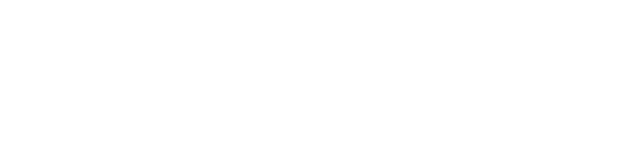
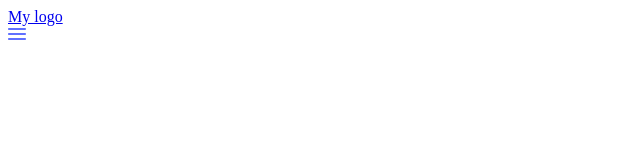
Before and after one commit to francis450/Mobile-First-Portfolio-Sneak-Peek, a website: page index.html in a window 1280 px wide. Shown: the whole page, without its empty margins (0-640 px from the left). Drawn offline with Linux system fonts and the light colour scheme.

Commit message:
Define a header tag with a logo anchor and a nav toggle button

```diff
--- a/index.html
+++ b/index.html
@@ -11,10 +11,10 @@
 
 <body>
     <div class="container">
-
-
-
-
+        <header class="top-header">
+            <a href="https://github.com/francis450" class="header-item logo">My logo</a>
+            <nav class="header-item"><img src="img/Union.svg" alt=""></nav>
+        </header>
     </div>
 </body>
 
```
